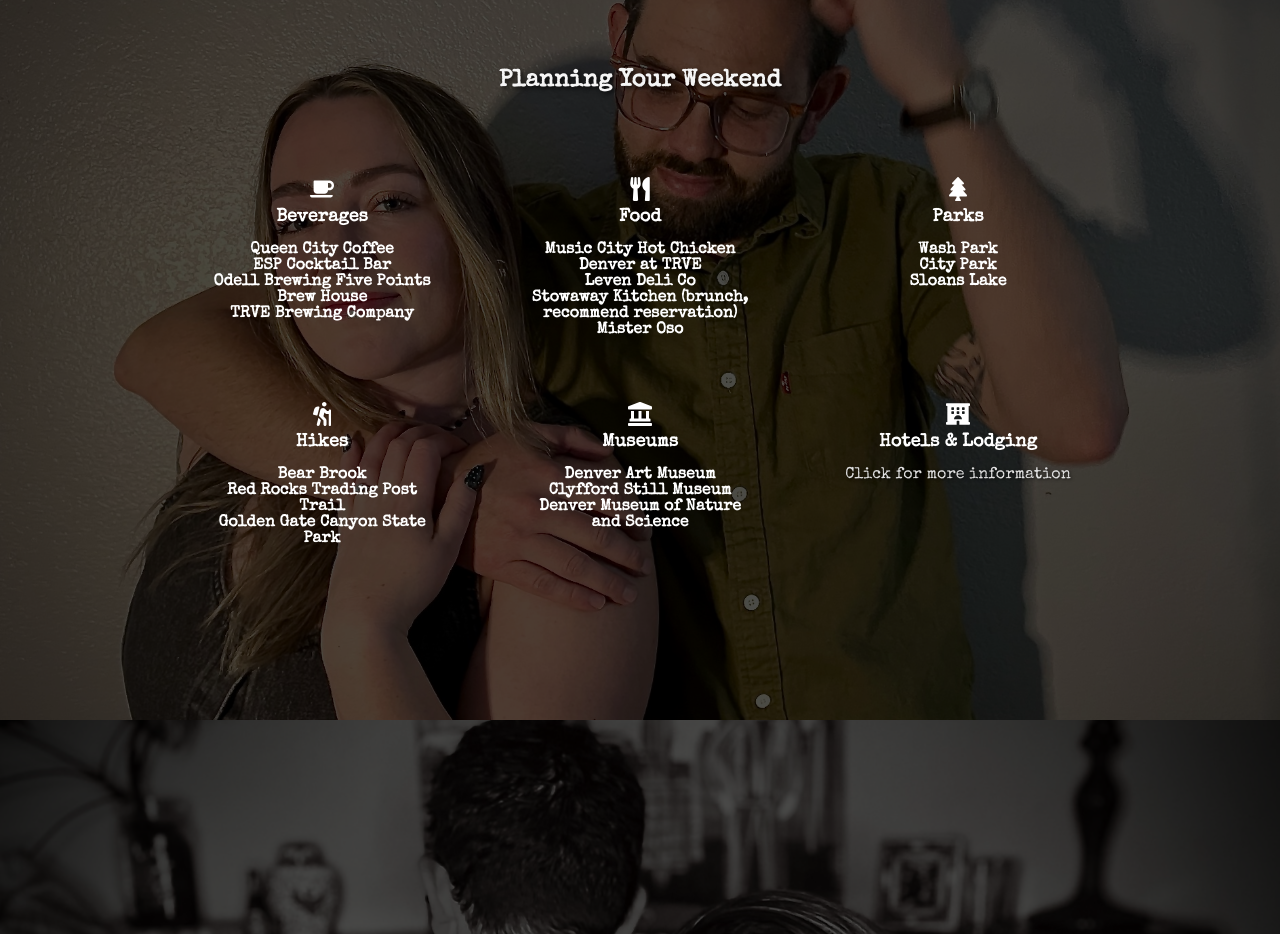
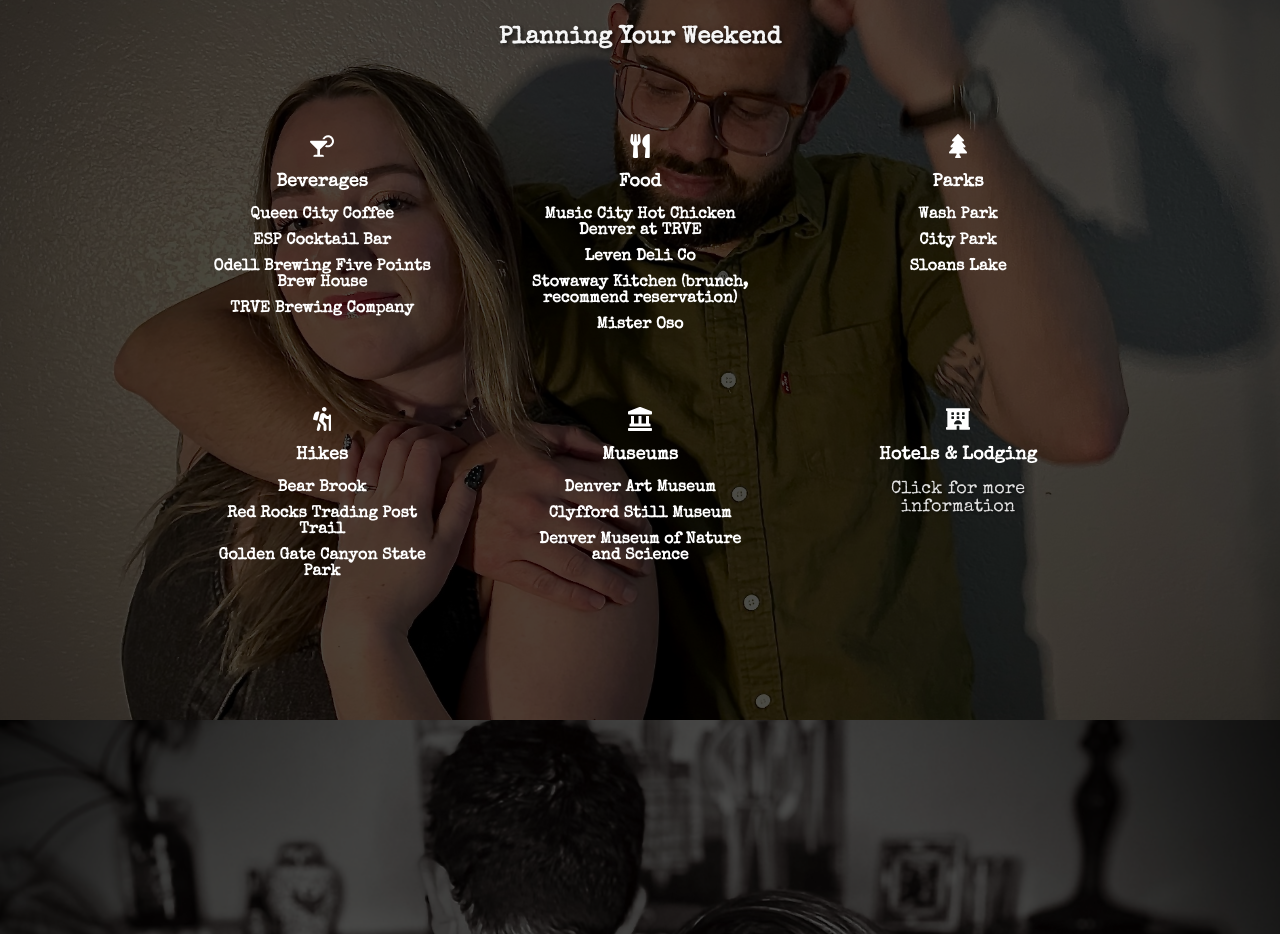
Before and after one commit to davidleach724/alex-and-dave, a React (Create React App) app: page / in a window 1280 px wide. Shown: the part 1680-2614 px from the top of the page. Built offline with nearby package versions, Linux system fonts and the light colour scheme.

Commit message:
Modify desktop planning section' '

```diff
--- a/src/App.css
+++ b/src/App.css
@@ -369,8 +369,6 @@
 .weekend-details-item {
   transition: all 0.3s ease-in-out;
   cursor: pointer;
-  /* padding-left: 1rem;
-  padding-right: 1rem; */
   margin-top: 1rem;
   margin-bottom: 1rem;
 }
@@ -387,6 +385,7 @@
 
 .weekend-details-header {
   display: flex;
+  flex-direction: column;
   align-items: center;
   gap: 0.75rem;
   font-size: 2rem;
@@ -400,6 +399,7 @@
 .weekend-details-icon {
   color: #ffffff;
   font-size: 1.5rem;
+  margin-bottom: .5rem;;
 }
 
 .weekend-details-summary {
@@ -451,7 +451,6 @@
   flex-direction: column;
   align-items: center;
   background: none;
-  cursor: pointer;
   border-radius: 10px;
   transition: all 0.4s ease-in-out;
 }
@@ -518,3 +517,12 @@
   pointer-events: none;
   transition: opacity 0.5s ease-in-out, transform 0.5s ease-in-out;
 }
+
+.expand-collapse-text {
+  font-size: 1.125rem;
+  cursor: pointer;;
+}
+
+.spaced-list ul {
+  margin-bottom: 10px;
+}
--- a/src/components/PlanningYourWeekend.js
+++ b/src/components/PlanningYourWeekend.js
@@ -32,14 +32,46 @@
 
   const weekendActivities = [
     {
-    icon: <FaCoffee size={24} />,
+      icon: <FaCocktail size={24} />,
       title: "Beverages",
       content: (
+        <ul className="spaced-list">
           <ul>
-        <ul><a href="https://queencitycollectivecoffee.com/" target="_blank" rel="noopener noreferrer">Queen City Coffee</a></ul>
-        <ul><a href="https://esphifi.co/" target="_blank" rel="noopener noreferrer">ESP Cocktail Bar</a></ul>
-        <ul><a href="https://www.odellbrewing.com/locations/fivepoints/" target="_blank" rel="noopener noreferrer">Odell Brewing Five Points Brew House</a></ul>
-        <ul><a href="https://www.trvebrewing.com/" target="_blank" rel="noopener noreferrer">TRVE Brewing Company</a></ul>
+            <a
+              href="https://queencitycollectivecoffee.com/"
+              target="_blank"
+              rel="noopener noreferrer"
+            >
+              Queen City Coffee
+            </a>
+          </ul>
+          <ul>
+            <a
+              href="https://esphifi.co/"
+              target="_blank"
+              rel="noopener noreferrer"
+            >
+              ESP Cocktail Bar
+            </a>
+          </ul>
+          <ul>
+            <a
+              href="https://www.odellbrewing.com/locations/fivepoints/"
+              target="_blank"
+              rel="noopener noreferrer"
+            >
+              Odell Brewing Five Points Brew House
+            </a>
+          </ul>
+          <ul>
+            <a
+              href="https://www.trvebrewing.com/"
+              target="_blank"
+              rel="noopener noreferrer"
+            >
+              TRVE Brewing Company
+            </a>
+          </ul>
         </ul>
       ),
     },
@@ -47,11 +79,43 @@
       icon: <FaUtensils size={24} />,
       title: "Food",
       content: (
+        <ul className="spaced-list">
           <ul>
-        <ul><a href="https://www.mchcco.com/" target="_blank" rel="noopener noreferrer">Music City Hot Chicken Denver at TRVE</a></ul>
-        <ul><a href="https://eatleven.com/" target="_blank" rel="noopener noreferrer">Leven Deli Co</a></ul>
-        <ul><a href="https://www.stowawaydenver.com/" target="_blank" rel="noopener noreferrer">Stowaway Kitchen (brunch, recommend reservation)</a></ul>
-        <ul><a href="https://www.misterosodenver.com/" target="_blank" rel="noopener noreferrer">Mister Oso</a></ul>
+            <a
+              href="https://www.mchcco.com/"
+              target="_blank"
+              rel="noopener noreferrer"
+            >
+              Music City Hot Chicken Denver at TRVE
+            </a>
+          </ul>
+          <ul>
+            <a
+              href="https://eatleven.com/"
+              target="_blank"
+              rel="noopener noreferrer"
+            >
+              Leven Deli Co
+            </a>
+          </ul>
+          <ul>
+            <a
+              href="https://www.stowawaydenver.com/"
+              target="_blank"
+              rel="noopener noreferrer"
+            >
+              Stowaway Kitchen (brunch, recommend reservation)
+            </a>
+          </ul>
+          <ul>
+            <a
+              href="https://www.misterosodenver.com/"
+              target="_blank"
+              rel="noopener noreferrer"
+            >
+              Mister Oso
+            </a>
+          </ul>
         </ul>
       ),
     },
@@ -59,10 +123,34 @@
       icon: <FaTree size={24} />,
       title: "Parks",
       content: (
+        <ul className="spaced-list">
           <ul>
-        <ul><a href="https://maps.app.goo.gl/LMFkP9cAn666fmjs5?g_st=com.google.maps.preview.copy" target="_blank" rel="noopener noreferrer">Wash Park</a></ul>
-        <ul><a href="https://maps.app.goo.gl/BvKktM1XfVfv8zoi8?g_st=com.google.maps.preview.copy" target="_blank" rel="noopener noreferrer">City Park</a></ul>
-        <ul><a href="https://maps.app.goo.gl/b7SDTzfs6d6SkJaQA?g_st=com.google.maps.preview.copy" target="_blank" rel="noopener noreferrer">Sloans Lake</a></ul>
+            <a
+              href="https://maps.app.goo.gl/LMFkP9cAn666fmjs5?g_st=com.google.maps.preview.copy"
+              target="_blank"
+              rel="noopener noreferrer"
+            >
+              Wash Park
+            </a>
+          </ul>
+          <ul>
+            <a
+              href="https://maps.app.goo.gl/BvKktM1XfVfv8zoi8?g_st=com.google.maps.preview.copy"
+              target="_blank"
+              rel="noopener noreferrer"
+            >
+              City Park
+            </a>
+          </ul>
+          <ul>
+            <a
+              href="https://maps.app.goo.gl/b7SDTzfs6d6SkJaQA?g_st=com.google.maps.preview.copy"
+              target="_blank"
+              rel="noopener noreferrer"
+            >
+              Sloans Lake
+            </a>
+          </ul>
         </ul>
       ),
     },
@@ -70,10 +158,34 @@
       icon: <FaHiking size={24} />,
       title: "Hikes",
       content: (
+        <ul className="spaced-list">
           <ul>
-        <ul><a href="https://www.alltrails.com/trail/us/colorado/beaver-brook-chavez-trail-loop" target="_blank" rel="noopener noreferrer">Bear Brook</a></ul>
-        <ul><a href="https://www.alltrails.com/trail/us/colorado/red-rocks-trading-post-trail?sh=7tcbkh" target="_blank" rel="noopener noreferrer">Red Rocks Trading Post Trail</a></ul>
-        <ul><a href="https://alltrails.com/parks/us/colorado/golden-gate-canyon-state-park" target="_blank" rel="noopener noreferrer">Golden Gate Canyon State Park</a></ul>
+            <a
+              href="https://www.alltrails.com/trail/us/colorado/beaver-brook-chavez-trail-loop"
+              target="_blank"
+              rel="noopener noreferrer"
+            >
+              Bear Brook
+            </a>
+          </ul>
+          <ul>
+            <a
+              href="https://www.alltrails.com/trail/us/colorado/red-rocks-trading-post-trail?sh=7tcbkh"
+              target="_blank"
+              rel="noopener noreferrer"
+            >
+              Red Rocks Trading Post Trail
+            </a>
+          </ul>
+          <ul>
+            <a
+              href="https://alltrails.com/parks/us/colorado/golden-gate-canyon-state-park"
+              target="_blank"
+              rel="noopener noreferrer"
+            >
+              Golden Gate Canyon State Park
+            </a>
+          </ul>
         </ul>
       ),
     },
@@ -81,48 +193,97 @@
       icon: <FaLandmark size={24} />,
       title: "Museums",
       content: (
+        <ul className="spaced-list">
           <ul>
-        <ul><a href="https://www.denverartmuseum.org/en" target="_blank" rel="noopener noreferrer">Denver Art Museum</a></ul>
-        <ul><a href="https://clyffordstillmuseum.org/" target="_blank" rel="noopener noreferrer">Clyfford Still Museum</a></ul>
-        <ul><a href="https://www.dmns.org/" target="_blank" rel="noopener noreferrer">Denver Museum of Nature and Science</a></ul>
+            <a
+              href="https://www.denverartmuseum.org/en"
+              target="_blank"
+              rel="noopener noreferrer"
+            >
+              Denver Art Museum
+            </a>
+          </ul>
+          <ul>
+            <a
+              href="https://clyffordstillmuseum.org/"
+              target="_blank"
+              rel="noopener noreferrer"
+            >
+              Clyfford Still Museum
+            </a>
+          </ul>
+          <ul>
+            <a
+              href="https://www.dmns.org/"
+              target="_blank"
+              rel="noopener noreferrer"
+            >
+              Denver Museum of Nature and Science
+            </a>
+          </ul>
         </ul>
       ),
     },
     {
       icon: <FaHotel size={24} />,
       title: "Hotels & Lodging",
-    content: (
-      expandedHotels ? (
+      content: expandedHotels ? (
         <>
-        <div className="weekend-details-icon"><FaHotel size={24} /></div>
-        <h3 className="weekend-details-card-title">Hotels & Lodging</h3>
-        <p className="collapse-text">Click to collapse</p>
-          <p>We don’t have a reserved room block, but we recommend checking out Airbnb for the best options. If you need help finding a place, just let us know! Some of the best areas to stay with plenty to do nearby are:</p>
+          <div className="weekend-details-header">
+            <div className="weekend-details-icon" style={{ marginBottom: 0 }}>
+              <FaHotel size={24} />
+            </div>
+            <h3 className="weekend-details-card-title" style={{marginTop: 0}}>Hotels & Lodging</h3>
+          </div>
+          <p>
+            We don’t have a reserved room block, but we recommend checking out
+            Airbnb for the best options. If you need help finding a place, just
+            let us know! Some of the best areas to stay with plenty to do nearby
+            are:
+          </p>
+          <ul className="spaced-list">
             <ul>
-            <ul>Baker / South Broadway – A lively strip full of vintage shops, dive bars, and great restaurants.</ul>
-            <ul>RiNo (River North) – Denver’s arts district, packed with breweries, murals, and trendy eateries.</ul>
-            <ul>Capitol Hill – Historic charm meets a buzzing nightlife scene with cafes, music venues, and museums.</ul>
-            <ul>The Highlands – A mix of modern and classic, offering scenic views, top-tier restaurants, and boutique shopping.</ul>
+              Baker / South Broadway – A lively strip full of vintage shops,
+              dive bars, and great restaurants.
+            </ul>
+            <ul>
+              RiNo (River North) – Denver’s arts district, packed with
+              breweries, murals, and trendy eateries.
+            </ul>
+            <ul>
+              Capitol Hill – Historic charm meets a buzzing nightlife scene with
+              cafes, music venues, and museums.
+            </ul>
+            <ul>
+              The Highlands – A mix of modern and classic, offering scenic
+              views, top-tier restaurants, and boutique shopping.
+            </ul>
           </ul>
         </>
       ) : (
-        <p>Click for more information</p>
-      )
+        <p className="expand-collapse-text">Click for more information</p>
       ),
     },
   ];
-
-
 
   return (
     <section className="weekend-section">
       <h2 className="section-header">Planning Your Weekend</h2>
       {expandedHotels ? (
-        <div className="expanded-hotels show" onClick={() => setExpandedHotels(false)}>{weekendActivities[5].content}</div>
+        <div
+          className="expanded-hotels show"
+          onClick={() => setExpandedHotels(false)}
+        >
+          {weekendActivities[5].content}
+        </div>
       ) : (
         <div className="weekend-details-grid">
           {weekendActivities.map((item, index) => (
-            <div key={index} className="weekend-details-card" onClick={() => toggleDetail(index)}>
+            <div
+              key={index}
+              className="weekend-details-card"
+              onClick={() => toggleDetail(index)}
+            >
               <div className="weekend-details-icon">{item.icon}</div>
               <h3 className="weekend-details-card-title">{item.title}</h3>
               <div className="weekend-details-card-content">{item.content}</div>
```
Lines whose indentation alone changed are shown as unchanged.
